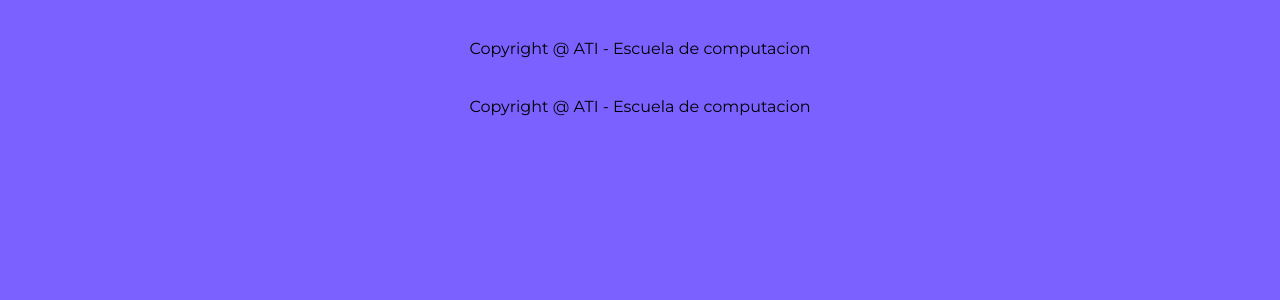
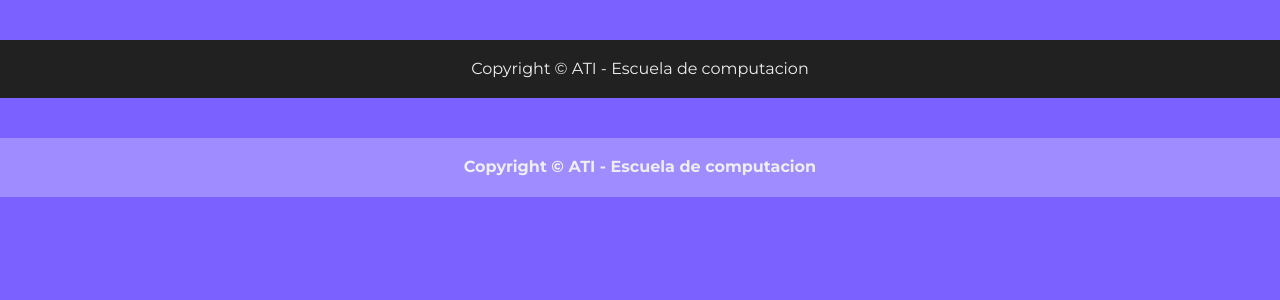
Before and after one commit to Vixx-X/ati-project, a Flask app: template src/frontend/templates/showrooms/footer.html in a window 1280 px wide. Shown: the top 300 px of the page. Run offline with Flask 2, Linux system fonts and the light colour scheme; the template is opened without the code that fills it, so the values that code supplies are empty; style sheets or scripts are compiled from the project's sources.

Commit message:
feat:Starting the elavoration of the component footer. Edu is a Rock Star

```diff
--- a/src/frontend/static_src/css/bases/_globals.scss
+++ b/src/frontend/static_src/css/bases/_globals.scss
@@ -23,6 +23,10 @@ body {
   margin: 0 auto;
 }
 
+.redondo {
+  border-radius: 50%;
+}
+
 a {
   text-decoration: none;
 }
--- a/src/frontend/static_src/css/components/footer.scss
+++ b/src/frontend/static_src/css/components/footer.scss
@@ -1,11 +1,19 @@
 @import "../bases/variables";
 
+body {
+    background-color: rgba(123, 97, 255, 100%);
+}
+
 .footer{
-
     &.bg-footer{
-        background-color: $primary;
+        background-color: $black;
     }
     &.bg-footer.trasparent{
-
+        background-color: rgba(255, 255, 255, 0.27);
+        font-weight:700;
     }
 }
+.container-footer{
+    padding: 2rem 0;
+    color:$light;
+}
--- a/src/frontend/templates/showrooms/footer.html
+++ b/src/frontend/templates/showrooms/footer.html
@@ -10,20 +10,25 @@
       type="image/x-icon"
     />
     <link rel="stylesheet" href="../../static/css/app.css" />
-    <link rel="stylesheet" href="../../static/css/components/header.css" />
+    <link rel="stylesheet" href="../../static/css/components/footer.css" />
     <title>Footer</title>
   </head>
+
   <body>
-    <div class="div margin-section"></div>
+
+    <div class="margin-section"></div>
+
     <footer class="footer bg-footer">
-          <div class="container text-center">
-              Copyright @ ATI - Escuela de computacion
+          <div class="container container-footer text-center">
+              Copyright &copy; ATI - Escuela de computacion
           </div>
     </footer>
-    <div class="div margin-section"></div>
+
+    <div class="margin-section"></div>
+
     <footer class="footer bg-footer trasparent">
-          <div class="container text-center">
-              Copyright @ ATI - Escuela de computacion
+          <div class="container container-footer text-center">
+              Copyright &copy; ATI - Escuela de computacion
           </div>
     </footer>
 
```
Also changed, not shown: src/frontend/static_src/css/components/header.scss (line endings or trailing spaces).
